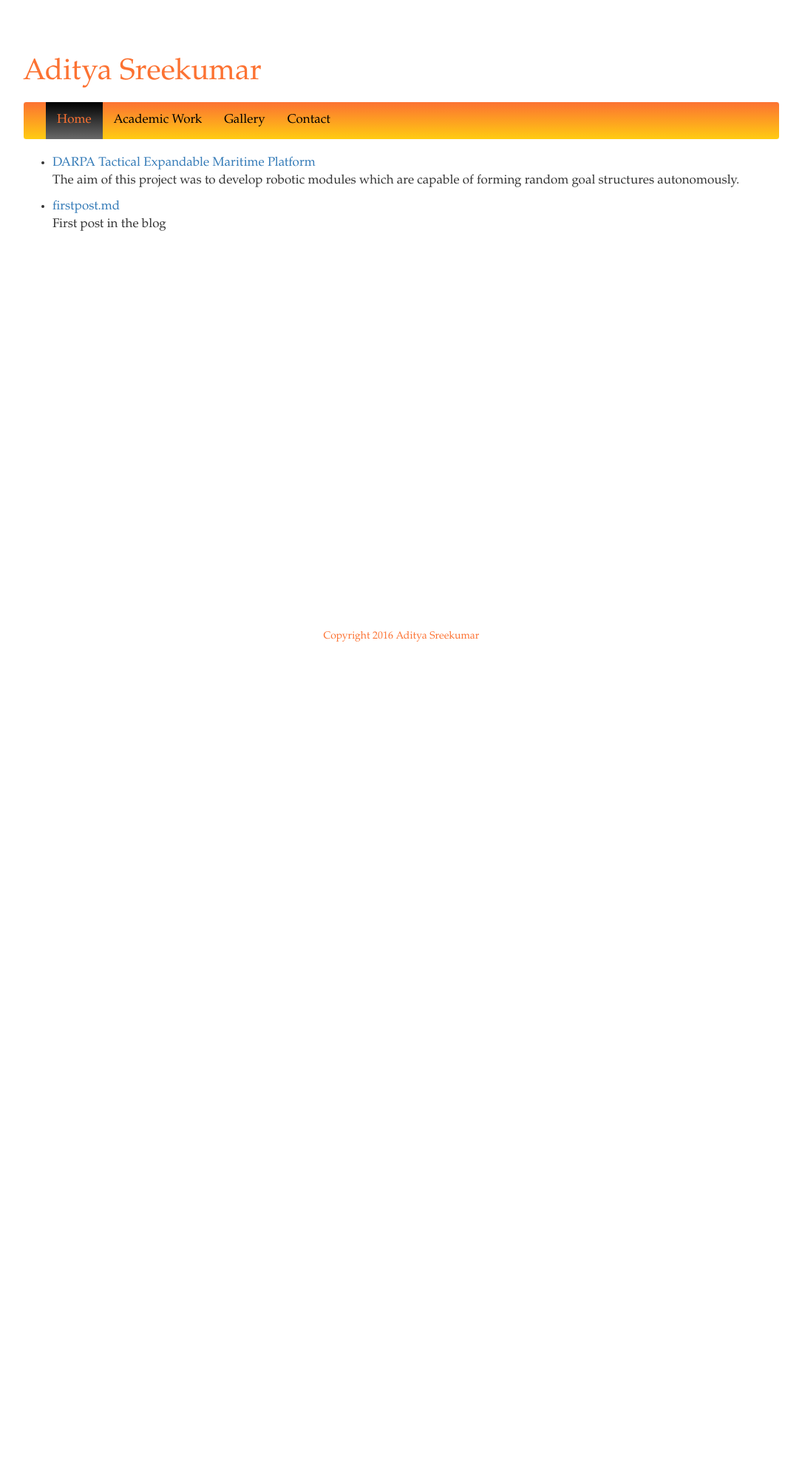
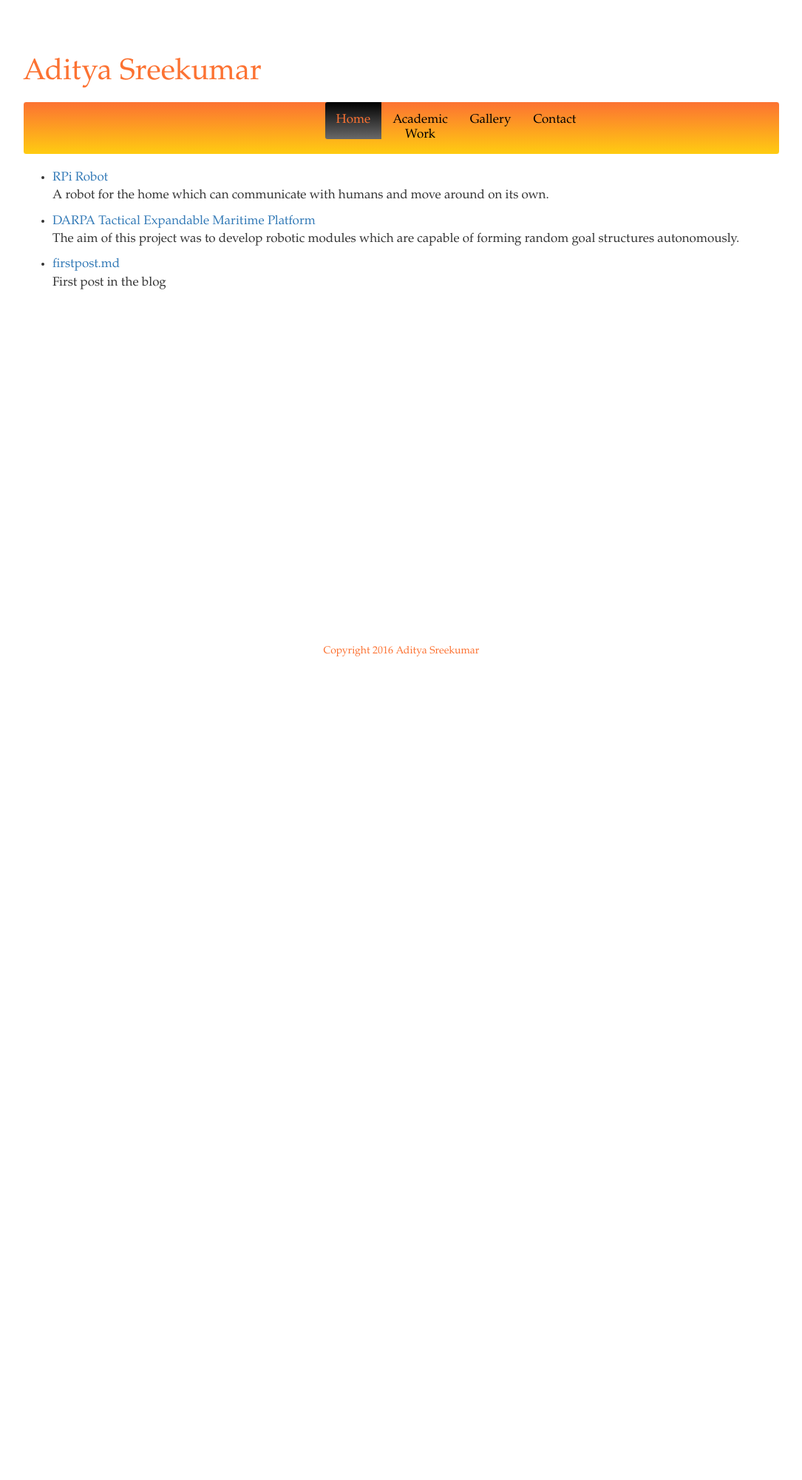
Before and after one commit to Aditya90/personalWebsite, a Jekyll site: the page built from blog.html, in a window 1280 px wide. Shown: the whole page at 74% size, without its empty margins (97-1182 px from the left). Built offline with Jekyll 4.4.1, drawn with Linux system fonts in a browser that asks for light colours.

Commit message:
Temp updates

```diff
--- /dev/null
+++ b/_posts/2016-02-27-rpi-robot-thestart.md
@@ -0,0 +1,29 @@
+---
+layout: default
+title: "RPi Robot"
+date: "2016-02-27"
+excerpt: "A robot for the home which can communicate with humans and move around on its own."
+---
+
+# Getting Started with the Raspberry Pi
+
+## Motivation
+I've been pondering getting started with the Raspberry Pi for quite a while now for
+robotic projects I've had.
+
+I plan to buy a robotics hardware platform with motors, wheels and a base as I do not
+have the tools to make one myself. I might eventually upgrade the hardware, but I'd
+like to focus on getting the software up and running first.
+
+It's always nice to have an aim in writing, so this is what it's going to be.
+
+To build a robot which can perform the following:-
+1. Move around the house on its own
+2. Create a map of the house in a 2D terrain as it navigates (SLAM)
+3. Recognize voice inputs and respond to them
+
+## Getting started
+
+What I have right now is the following :-
+1. A Raspberry Pi B+
+2. A 4 wheel robot platform I got off of Ebay
--- a/blog.html
+++ b/blog.html
@@ -66,7 +66,7 @@
         </div>
         <div id="navbar" class="navbar-collapse collapse">
           <ul class="nav navbar-nav">
-            <li class="selected active"><a href="index.html">Home</a></li>
+            <li class="active"><a href="index.html">Home</a></li>
             <li><a href="academic.html">Academic Work</a></li>
             <li><a href="gallery.html">Gallery</a></li>
 						<li><a href="contact.html">Contact</a></li>
--- a/css/navbar-fixed-top.css
+++ b/css/navbar-fixed-top.css
@@ -1,6 +1,36 @@
 body {
   min-height: 2000px;
   padding-top: 70px;
+}
+
+/* Customize the navbar links to be fill the entire space of the .navbar */
+
+.navbar .navbar-inner {
+    padding: 0;
+}
+
+.navbar .nav {
+    margin: 0;
+    display: table;
+    width: 100%;
+}
+
+.navbar .nav > li {
+    display: table-cell;
+    width: 1%;
+    float: none;
+    text-align: center;
+}
+
+
+.navbar .nav li:first-child a {
+    border-left: 0;
+    border-radius: 3px 0 0 3px;
+}
+
+.navbar .nav li:last-child a {
+    border-right: 0;
+    border-radius: 0 3px 3px 0;
 }
 
 .navbar-default {
```
